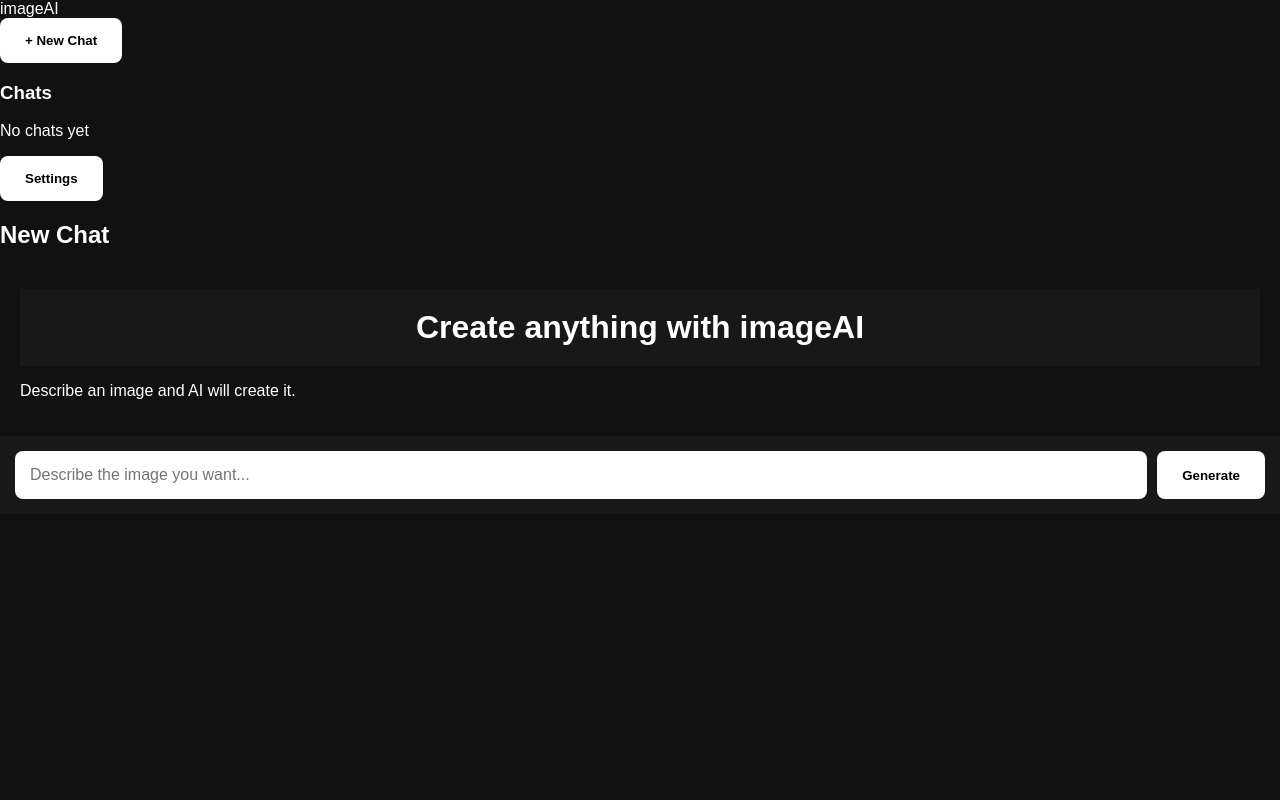
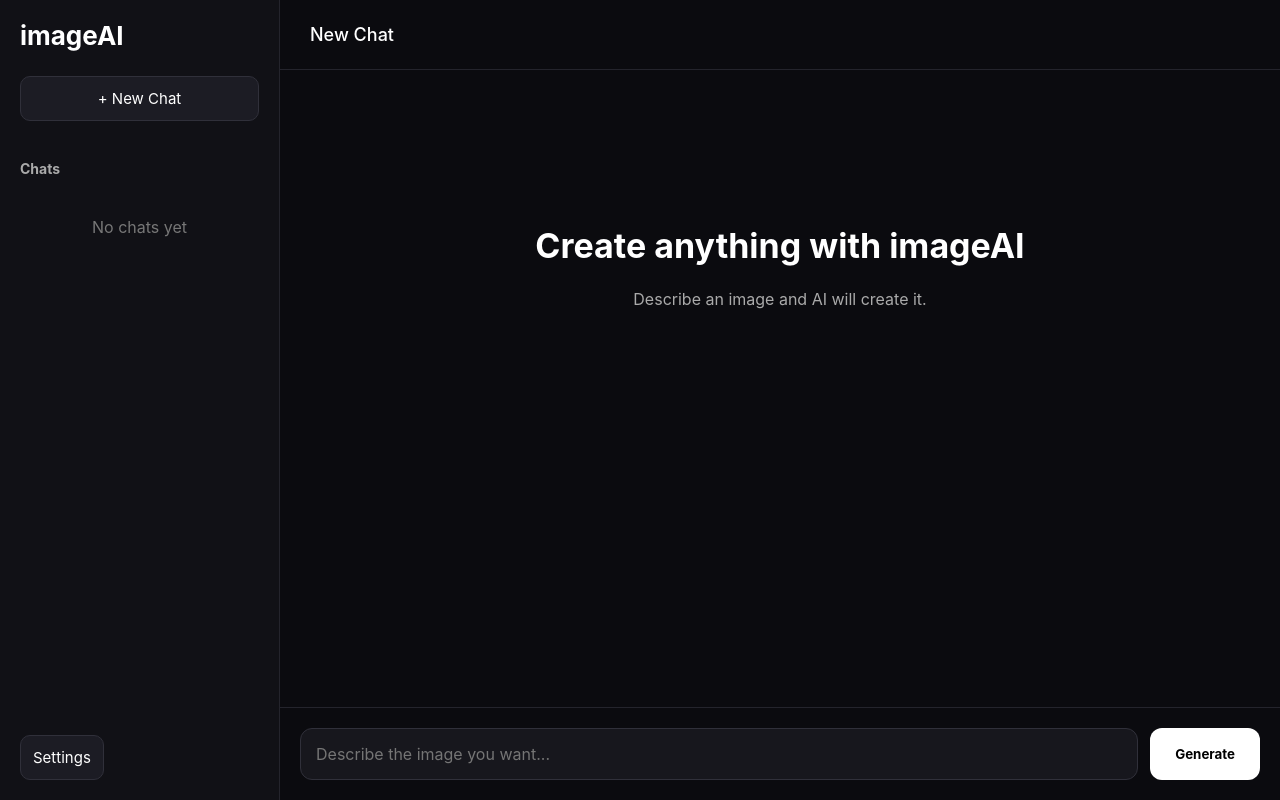
Before and after one commit to dip0001-boop/ImageAI, a website: page index.html in a window 1280 px wide. Drawn offline with Linux system fonts and the light colour scheme.

Commit message:
Update style.css

```diff
--- a/style.css
+++ b/style.css
@@ -1,77 +1,365 @@
 * {
     box-sizing: border-box;
-    font-family: Arial, sans-serif;
+    font-family: Inter, Arial, sans-serif;
 }
 
 body {
     margin: 0;
-    background: #111;
+    background: #0b0b0f;
     color: white;
     height: 100vh;
+    overflow: hidden;
+}
+
+
+.app {
+    display: flex;
+    height: 100vh;
+}
+
+
+/* Sidebar */
+
+.sidebar {
+
+    width: 280px;
+    background: #111116;
+    border-right: 1px solid #24242c;
+
     display: flex;
     flex-direction: column;
-}
 
-h1 {
-    text-align: center;
-    padding: 20px;
-    margin: 0;
-    background: #181818;
-}
-
-#chat {
-    flex: 1;
-    overflow-y: auto;
     padding: 20px;
 }
 
-.message {
-    margin-bottom: 20px;
-    padding: 15px;
-    border-radius: 12px;
-    max-width: 800px;
+
+.logo {
+
+    font-size: 26px;
+    font-weight: 700;
+
+    margin-bottom: 25px;
+
 }
 
-.user {
-    background: #2563eb;
-    margin-left: auto;
+
+.sidebar button {
+
+    background: #1c1c24;
+    color: white;
+
+    border: 1px solid #30303a;
+
+    padding: 12px;
+
+    border-radius: 10px;
+
+    cursor: pointer;
+
+    font-size: 15px;
+
 }
 
-.ai {
-    background: #222;
-    margin-right: auto;
+
+.sidebar button:hover {
+
+    background: #272733;
+
 }
 
-img {
-    max-width: 500px;
-    border-radius: 12px;
-    margin-top: 10px;
+
+
+.history {
+
+    margin-top: 25px;
+
+    flex: 1;
+
+    overflow-y: auto;
+
 }
 
-.input-area {
-    display: flex;
-    padding: 15px;
-    background: #181818;
-    gap: 10px;
+
+
+.history h3 {
+
+    color: #aaa;
+
+    font-size: 14px;
+
+    margin-bottom: 15px;
+
 }
 
-input {
-    flex: 1;
-    padding: 15px;
-    border-radius: 8px;
-    border: none;
-    font-size: 16px;
+
+
+.empty {
+
+    color: #777;
+
+    text-align: center;
+
+    margin-top: 40px;
+
 }
 
-button {
-    padding: 15px 25px;
-    border: none;
+
+
+.chat-item {
+
+    padding: 12px;
+
     border-radius: 8px;
-    background: #fff;
+
     cursor: pointer;
-    font-weight: bold;
+
+    margin-bottom: 8px;
+
+    background: transparent;
+
 }
 
-button:hover {
-    opacity: 0.8;
+
+
+.chat-item:hover {
+
+    background: #1c1c24;
+
 }
+
+
+
+.sidebar-bottom {
+
+    margin-top: auto;
+
+}
+
+
+
+
+
+/* Main */
+
+.main {
+
+    flex: 1;
+
+    display: flex;
+
+    flex-direction: column;
+
+}
+
+
+
+.topbar {
+
+    height: 70px;
+
+    border-bottom: 1px solid #24242c;
+
+    display: flex;
+
+    align-items: center;
+
+    padding: 0 30px;
+
+}
+
+
+
+.topbar h2 {
+
+    font-size: 18px;
+
+    font-weight: 500;
+
+}
+
+
+
+
+
+/* Chat */
+
+#chat {
+
+    flex: 1;
+
+    overflow-y: auto;
+
+    padding: 35px;
+
+}
+
+
+
+.welcome {
+
+    text-align: center;
+
+    margin-top: 120px;
+
+    color: #aaa;
+
+}
+
+
+.welcome h1 {
+
+    color: white;
+
+    font-size: 34px;
+
+}
+
+
+
+.message {
+
+    max-width: 750px;
+
+    padding: 15px;
+
+    border-radius: 12px;
+
+    margin-bottom: 20px;
+
+}
+
+
+
+.user {
+
+    background: #2563eb;
+
+    margin-left: auto;
+
+}
+
+
+
+.ai {
+
+    background: #17171d;
+
+}
+
+
+
+.ai img {
+
+    max-width: 500px;
+
+    border-radius: 12px;
+
+    margin-top: 10px;
+
+}
+
+
+
+
+
+/* Input */
+
+.input-area {
+
+    padding: 20px;
+
+    border-top: 1px solid #24242c;
+
+    display: flex;
+
+    gap: 12px;
+
+}
+
+
+
+.input-area input {
+
+    flex: 1;
+
+    background: #17171d;
+
+    color: white;
+
+    border: 1px solid #30303a;
+
+    padding: 15px;
+
+    border-radius: 12px;
+
+    outline: none;
+
+    font-size: 16px;
+
+}
+
+
+
+.input-area button {
+
+    background: white;
+
+    color: black;
+
+    border: none;
+
+    padding: 0 25px;
+
+    border-radius: 12px;
+
+    cursor: pointer;
+
+    font-weight: bold;
+
+}
+
+
+
+.input-area button:hover {
+
+    opacity: 0.85;
+
+}
+
+
+
+
+/* Mobile */
+
+@media(max-width:800px){
+
+    .sidebar {
+
+        width: 80px;
+
+        padding: 10px;
+
+    }
+
+
+    .logo {
+
+        font-size: 18px;
+
+    }
+
+
+    .sidebar button {
+
+        font-size: 0;
+
+    }
+
+
+    .history {
+
+        display:none;
+
+    }
+
+}
```
